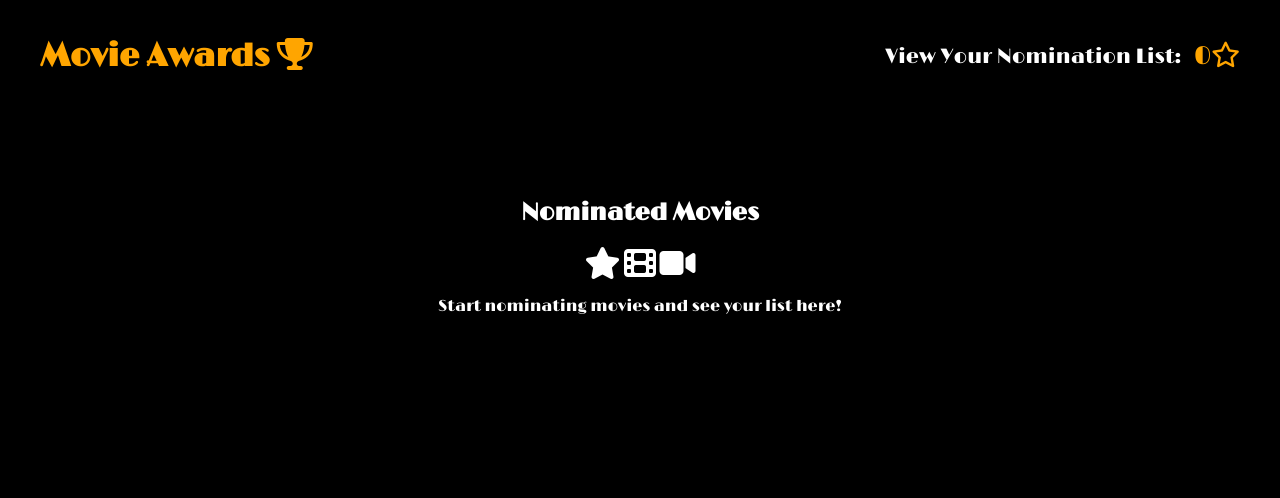
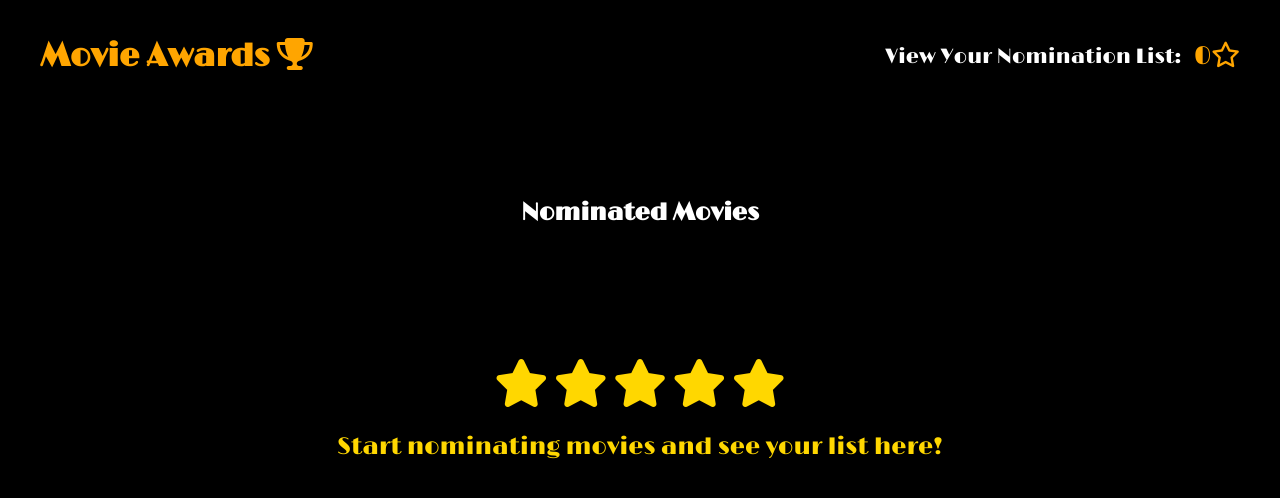
Before and after one commit to vtellez1/omdbmovies, a React (Create React App) app: page /nominated in a window 1280 px wide. Shown: the top 498 px of the page. Built offline with nearby package versions, Linux system fonts and the light colour scheme.

Commit message:
updated no nominations yet container style

```diff
--- a/src/pages/homepage.styles.jsx
+++ b/src/pages/homepage.styles.jsx
@@ -5,3 +5,9 @@ width: 80%;
 margin: auto;
 padding: 2rem;
 `
+
+export const NoNominationsContainer = styled.div`
+padding: 7rem;
+color: gold;
+font-size: 1.5rem;
+`
--- a/src/pages/nominatedList.component.jsx
+++ b/src/pages/nominatedList.component.jsx
@@ -3,7 +3,7 @@ import { connect } from 'react-redux';
 
 import MovieCard from '../components/movieCard/movieCard.component';
 import { MovieResultsContainer, MovieCards } from '../components/searchResults/searchResults.styles';
-import { PageContainer } from './homepage.styles';
+import { PageContainer, NoNominationsContainer } from './homepage.styles';
 
 const NominatedList = ({ nominations }) => {
 
@@ -14,10 +14,10 @@ const NominatedList = ({ nominations }) => {
         <MovieResultsContainer>
         <h2>Nominated Movies</h2>
         {Object.keys(nominations.nominations).length < 1 ?
-        <div>
-        <i class="fas fa-star fa-2x"></i>  <i class="fas fa-film fa-2x"></i>  <i class="fas fa-video fa-2x"></i>
+        <NoNominationsContainer>
+        <i class="fas fa-star fa-2x"></i>  <i class="fas fa-star fa-2x"></i> <i class="fas fa-star fa-2x"></i> <i class="fas fa-star fa-2x"></i> <i class="fas fa-star fa-2x"></i>
         <p>  Start nominating movies and see your list here! </p>
-        </div>
+        </NoNominationsContainer>
          : null}
 
         <MovieCards>
```
